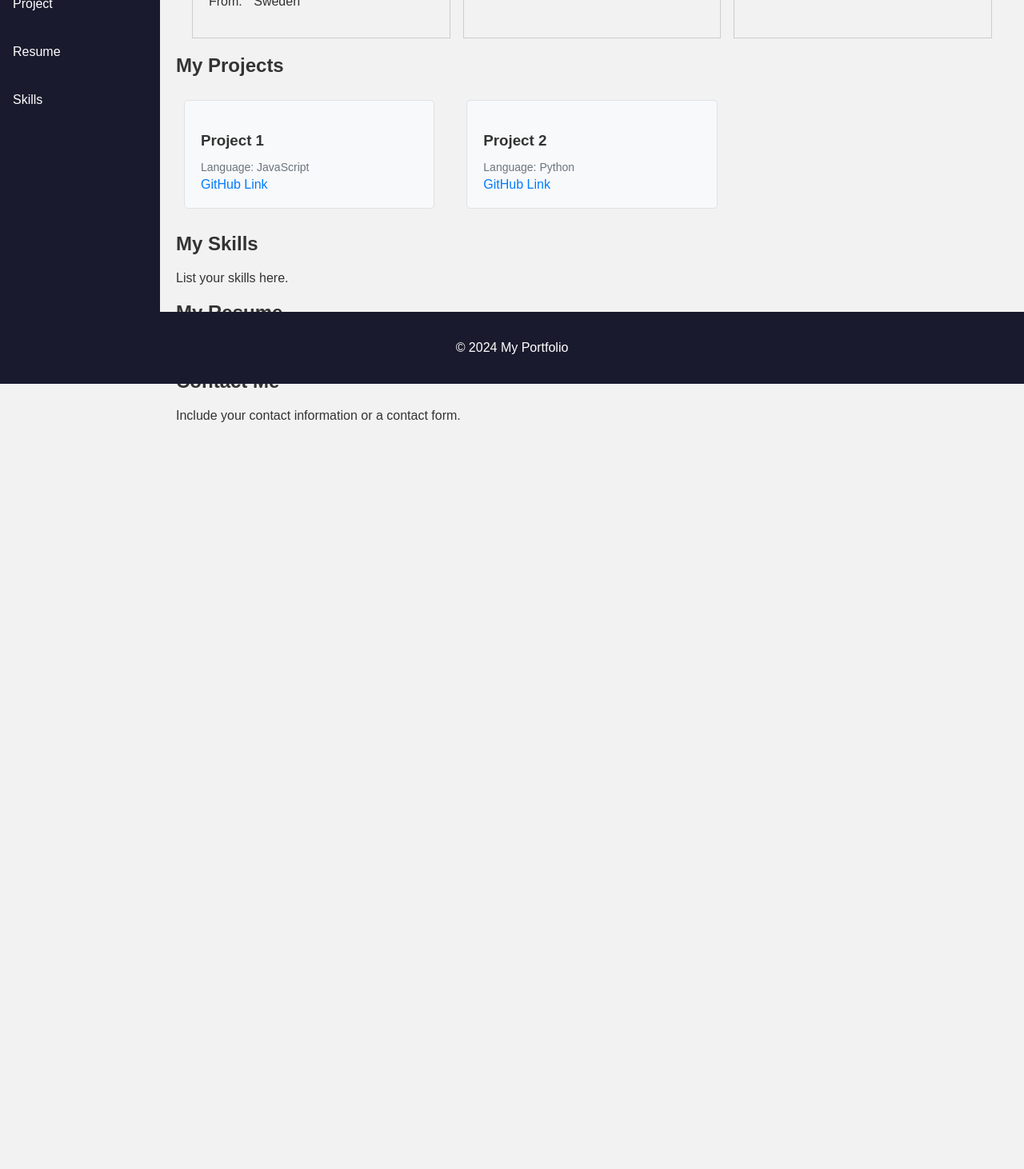
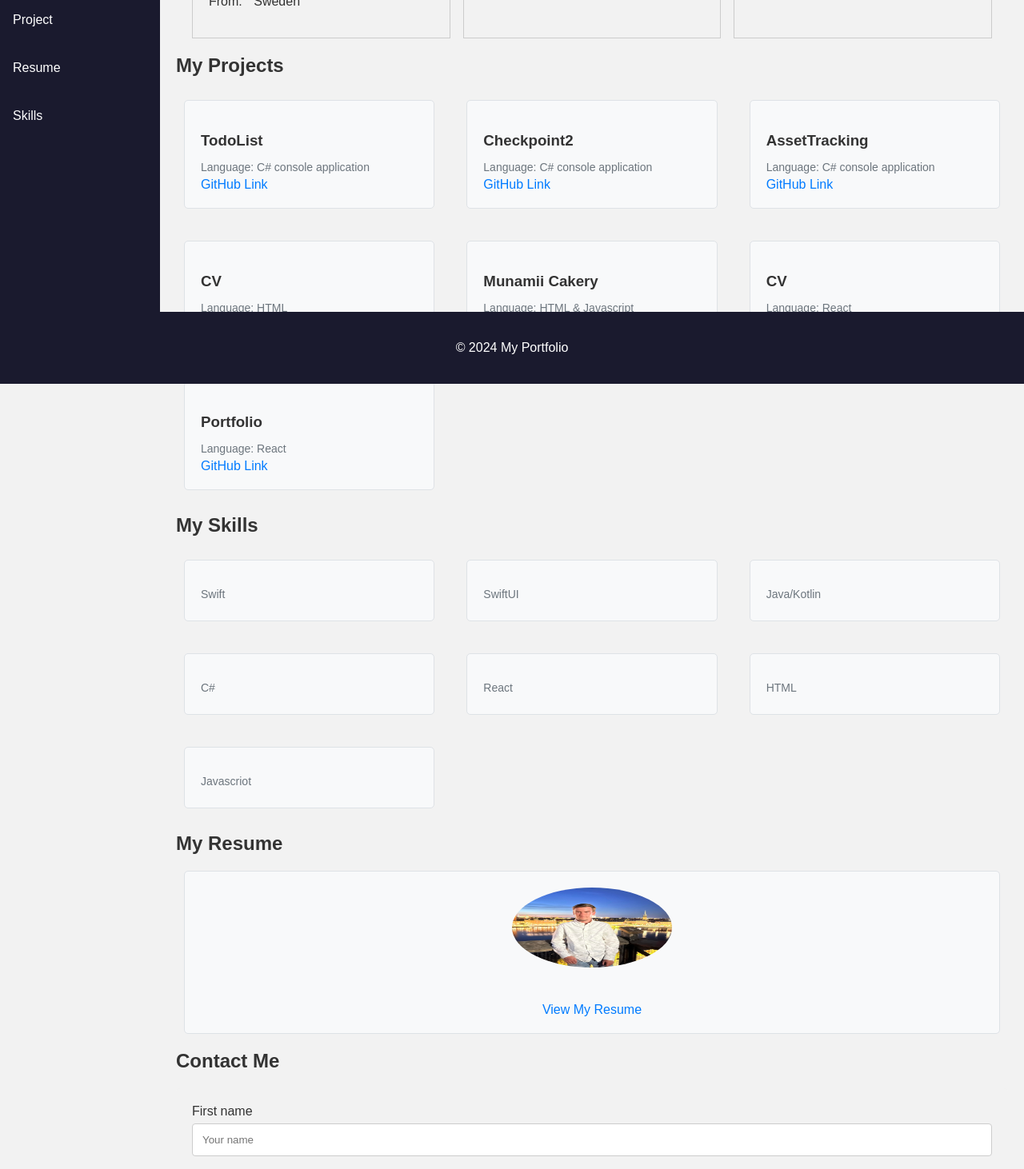
Before and after one commit to DavidR12344/Portfolio, a React (Create React App) app: page / in a window 1280 px wide. Shown: the part 320-1782 px from the top of the page at 80% size. Before the commit the page ends 865 px from the top, so only its background shows below. Built offline with nearby package versions, Linux system fonts and the light colour scheme.

Commit message:
Update pages and components

```diff
--- /dev/null
+++ b/src/components/allSkills.js
@@ -0,0 +1,18 @@
+import React from "react";
+import Card from "./card";
+
+function AllSkills({ skills }) {
+    return (
+        <div className="project-grid">
+            {skills.map((skill, index) => (
+                <Card
+                    key={index}
+                    icon={skill.icon}
+                    language={skill.language}
+                />
+            ))}
+        </div>
+    );
+}
+
+export default AllSkills;
--- /dev/null
+++ b/src/components/card.js
@@ -0,0 +1,12 @@
+import React from "react";
+
+function Card({ icon, language }) {
+    return (
+        <div className="project-card">
+            <div className="icon">{icon}</div>
+            <p className="language">{language}</p>
+        </div>
+    );
+}
+
+export default Card;
--- /dev/null
+++ b/src/components/myResume.js
@@ -0,0 +1,12 @@
+import React from 'react';
+
+function MyResume({ profile, link }) {
+    return (
+        <div className="resume-card">
+            <img className="profile-image" src={profile} alt="Profile" />
+            <a className="resume-link" href={link} target="_blank" rel="noopener noreferrer">View My Resume</a>
+        </div>
+    );
+}
+
+export default MyResume;
--- a/src/screens/home.js
+++ b/src/screens/home.js
@@ -2,20 +2,83 @@ import React from 'react';
 import '../styles/styles.css';
 import Profile from '../components/profile';
 import AllProjects from '../components/allProjects';
+import AllSkills from '../components/allSkills';
+import profileImg from '../images/profil.jpg';
+import MyResume from '../components/myResume';
+import ContactForm from '../components/contactForm';
 
 function Home() {
     const projects = [
         {
-            title: "Project 1",
-            language: "JavaScript",
-            githubLink: "https://github.com/example/project1"
+            title: "TodoList",
+            language: "C# console application",
+            githubLink: "https://github.com/DavidR12344/ToDoList.git"
         },
         {
-            title: "Project 2",
-            language: "Python",
-            githubLink: "https://github.com/example/project2"
+            title: "Checkpoint2",
+            language: "C# console application",
+            githubLink: "https://github.com/DavidR12344/Checkpoint2.git"
         },
+        {
+            title: "AssetTracking",
+            language: "C# console application",
+            githubLink: "https://github.com/DavidR12344/AssetTracking.git"
+        },
+        {
+            title: "CV",
+            language: "HTML",
+            githubLink: "https://github.com/DavidR12344/CV_project.git"
+        },
+        {
+            title: "Munamii Cakery",
+            language: "HTML & Javascript",
+            githubLink: "https://github.com/DavidR12344/Munamii-cakery.git"
+        },
+        {
+            title: "CV",
+            language: "React",
+            githubLink: "https://github.com/DavidR12344/Cv_React.git"
+        },
+        {
+            title: "Portfolio",
+            language: "React",
+            githubLink: "https://github.com/DavidR12344/Portfolio.git"
+        },
+
     ];
+
+    const skills = [
+        {
+            icon: "",
+            language: "Swift",
+        },
+        {
+            icon: "",
+            language: "SwiftUI",
+        },
+        {
+            icon: "",
+            language: "Java/Kotlin",
+        },
+        {
+            icon: "",
+            language: "C#",
+        },
+        {
+            icon: "",
+            language: "React",
+        },
+        {
+            icon: "",
+            language: "HTML",
+        },
+        {
+            icon: "",
+            language: "Javascriot",
+        },
+
+    ];
+
 
     return (
         <div className="page-content">
@@ -44,15 +107,15 @@ function Home() {
                     </section>
                     <section>
                         <h2>My Skills</h2>
-                    <p>List your skills here.</p>
+                        <AllSkills skills={skills} />
                     </section>
                     <section>
                         <h2>My Resume</h2>
-                    <p>Add a link to your resume or display it here.</p>
+                        <MyResume profile={profileImg} link="www.linkedin.com/in/david-ruland-4931b9189" />
                     </section>
                     <section>
                         <h2>Contact Me</h2>
-                    <p>Include your contact information or a contact form.</p>
+                        <ContactForm firstName="First name" lastName="Last name" email="Email" message="Subject" />
                     </section>
                 </main>
             </div>
--- a/src/screens/project.js
+++ b/src/screens/project.js
@@ -7,16 +7,43 @@ import AllProjects from '../components/allProjects';
 function Project() {
     const projects = [
         {
-            title: "Project 1",
-            language: "JavaScript",
-            githubLink: "https://github.com/example/project1"
+            title: "TodoList",
+            language: "C# console application",
+            githubLink: "https://github.com/DavidR12344/ToDoList.git"
         },
         {
-            title: "Project 2",
-            language: "Python",
-            githubLink: "https://github.com/example/project2"
+            title: "Checkpoint2",
+            language: "C# console application",
+            githubLink: "https://github.com/DavidR12344/Checkpoint2.git"
         },
+        {
+            title: "AssetTracking",
+            language: "C# console application",
+            githubLink: "https://github.com/DavidR12344/AssetTracking.git"
+        },
+        {
+            title: "CV",
+            language: "HTML",
+            githubLink: "https://github.com/DavidR12344/CV_project.git"
+        },
+        {
+            title: "Munamii Cakery",
+            language: "HTML & Javascript",
+            githubLink: "https://github.com/DavidR12344/Munamii-cakery.git"
+        },
+        {
+            title: "CV",
+            language: "React",
+            githubLink: "https://github.com/DavidR12344/Cv_React.git"
+        },
+        {
+            title: "Portfolio",
+            language: "React",
+            githubLink: "https://github.com/DavidR12344/Portfolio.git"
+        },
+
     ];
+
 
     return <div className="page-content">
         <Header title="Project" />
--- a/src/screens/resume.js
+++ b/src/screens/resume.js
@@ -2,12 +2,15 @@ import React from 'react';
 import '../styles/styles.css';
 import Header from '../components/header';
 import Footer from '../components/footer';
+import profileImg from '../images/profil.jpg';
+import MyResume from '../components/myResume';
 
 function Resume() {
     return <div className="page-content">
         <Header title="Resume" />
         <div className="container">
-            <main className="">
+            <main>
+            <MyResume profile={profileImg} link="www.linkedin.com/in/david-ruland-4931b9189"/>
             </main>
         </div>
         <Footer description="© 2024 My Portfolio" />
--- a/src/screens/skills.js
+++ b/src/screens/skills.js
@@ -2,12 +2,47 @@ import React from 'react';
 import '../styles/styles.css';
 import Header from '../components/header';
 import Footer from '../components/footer';
+import AllSkills from '../components/allSkills';
 
 function Skills() {
+    const skills = [
+        {
+            icon: "",
+            language: "Swift",
+        },
+        {
+            icon: "",
+            language: "SwiftUI",
+        },
+        {
+            icon: "",
+            language: "Java/Kotlin",
+        },
+        {
+            icon: "",
+            language: "C#",
+        },
+        {
+            icon: "",
+            language: "React",
+        },
+        {
+            icon: "",
+            language: "HTML",
+        },
+        {
+            icon: "",
+            language: "Javascriot",
+        },
+
+    ];
+
+
     return <div className="page-content">
         <Header title="Skills" />
         <div className="container">
-            <main className="">
+            <main>
+            <AllSkills skills={skills} />
             </main>
         </div>
         <Footer description="© 2024 My Portfolio" />
--- a/src/styles/components.css
+++ b/src/styles/components.css
@@ -110,3 +110,31 @@ input[type=submit]:hover {
 .project-card a:hover {
   text-decoration: underline;
 }
+
+
+.resume-card {
+  background-color: #f8f9fa;
+  border: 1px solid #dee2e6;
+  border-radius: 5px;
+  padding: 20px;
+  margin: 10px;
+  text-align: center;
+}
+
+.profile-image {
+  width: 100%;
+  max-width: 200px;
+  border-radius: 50%;
+  margin-bottom: 20px;
+}
+
+.resume-link {
+  display: block;
+  margin-top: 20px;
+  text-decoration: none;
+  color: #007bff;
+}
+
+.resume-link:hover {
+  text-decoration: underline;
+}
```
Lines whose indentation alone changed are shown as unchanged.
